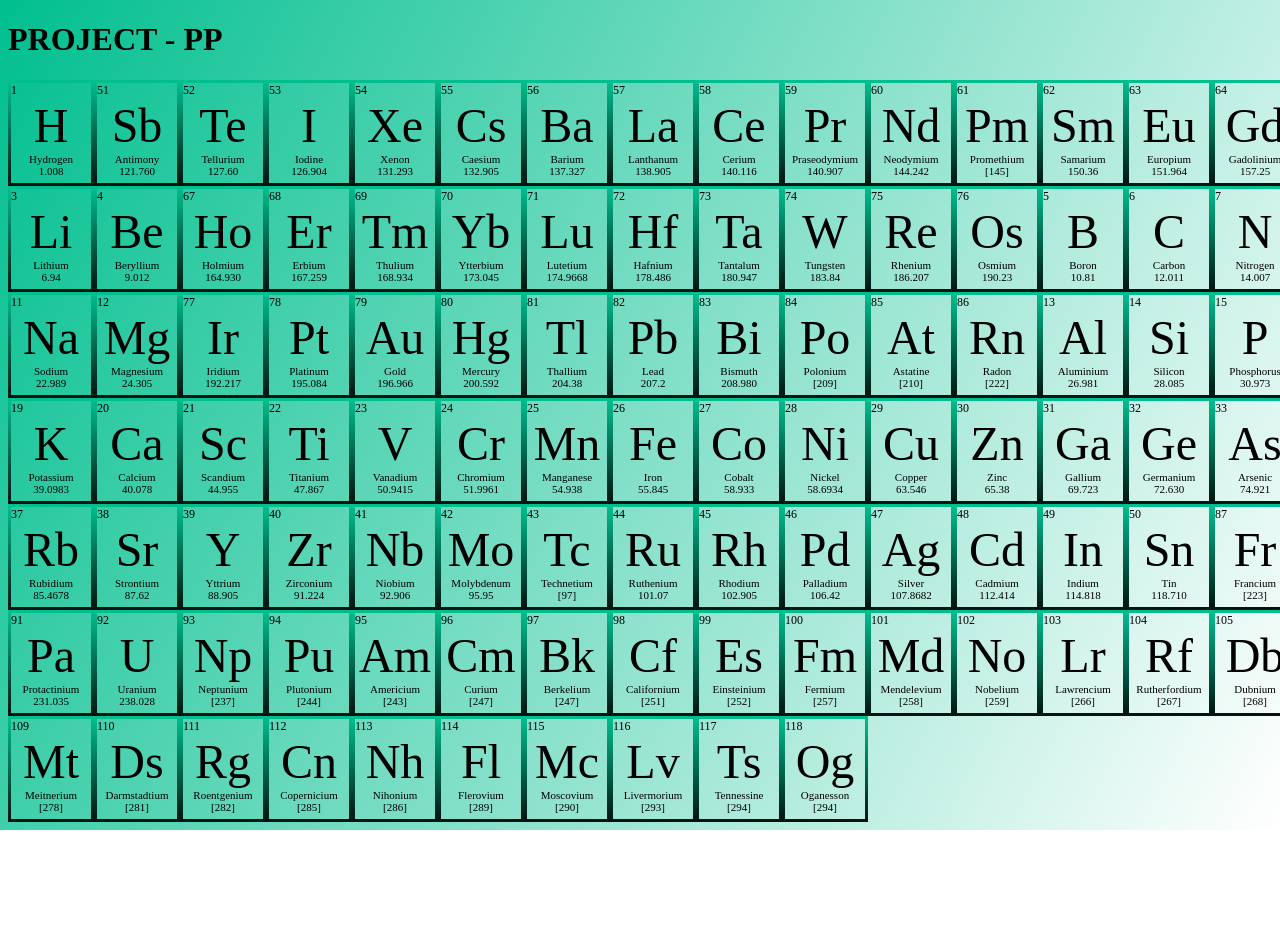
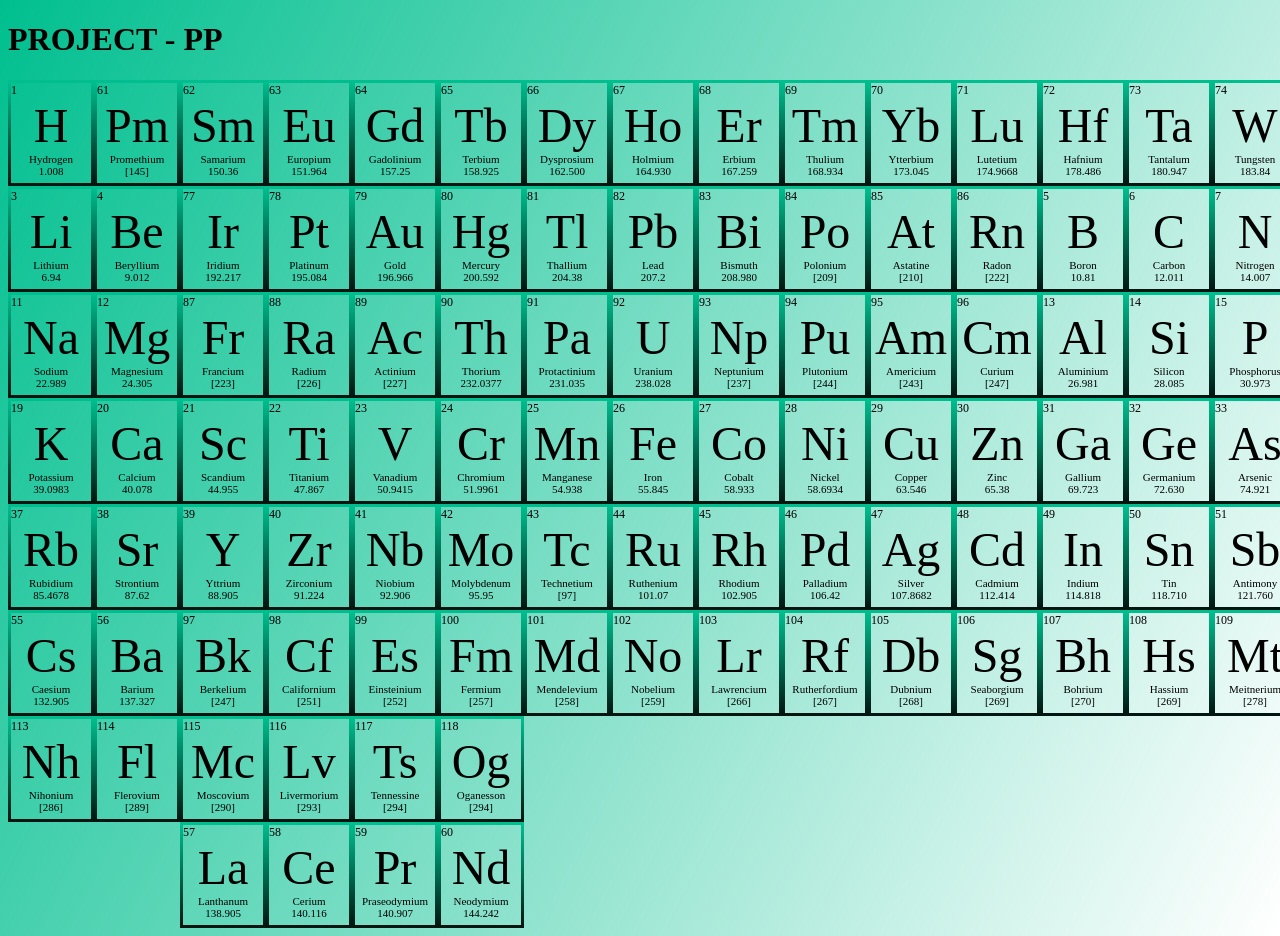
Before and after one commit to dumbeldore2/project_pp__DESKTOP_APP, a plain HTML site: page page1.html in a window 1280 px wide. Shown: the top 936 px of the page. Before the commit the page ends 830 px from the top, so only its background shows below. Drawn offline with Linux system fonts and the light colour scheme.

Commit message:
de 5de 10 elementen op hun plaats

```diff
--- a/page1.css
+++ b/page1.css
@@ -246,3 +246,45 @@ html {
     grid-column: 14;
     grid-row: 5;
 }
+
+/*dit zijn de 6de tien elementen */
+.grid_item51{
+    grid-column: 15;
+    grid-row: 5;
+}
+.grid_item52{
+    grid-column: 16;
+    grid-row: 5;
+}
+.grid_item53{
+    grid-column: 17;
+    grid-row: 5;
+}
+.grid_item54{
+    grid-column: 18;
+    grid-row: 5;
+}
+.grid_item55{
+    grid-column: 1;
+    grid-row: 6;
+}
+.grid_item56{
+    grid-column: 2;
+    grid-row: 6;
+}
+.grid_item57{
+    grid-column: 3;
+    grid-row: 9;
+}
+.grid_item58{
+    grid-column: 4;
+    grid-row: 9;
+}
+.grid_item59{
+    grid-column: 5;
+    grid-row: 9;
+}
+.grid_item60{
+    grid-column: 6;
+    grid-row: 9;
+}
--- a/page1.html
+++ b/page1.html
@@ -324,61 +324,61 @@
 
 
         <!--dit zijn de 5de 10-->
-        <article class="element_box">
+        <article class="element_box grid_item51">
             <p class="element_number">51</p>
             <p class="element_letter">Sb</p>
             <p class="element_name">Antimony</p>
             <p class="element_weight">121.760</p>
         </article>
-        <article class="element_box">
+        <article class="element_box grid_item52">
             <p class="element_number">52</p>
             <p class="element_letter">Te</p>
             <p class="element_name">Tellurium</p>
             <p class="element_weight">127.60</p>
         </article>
-        <article class="element_box">
+        <article class="element_box grid_item53">
             <p class="element_number">53</p>
             <p class="element_letter">I</p>
             <p class="element_name">Iodine</p>
             <p class="element_weight">126.904</p>
         </article>
-        <article class="element_box">
+        <article class="element_box grid_item54">
             <p class="element_number">54</p>
             <p class="element_letter">Xe</p>
             <p class="element_name">Xenon</p>
             <p class="element_weight">131.293</p>
         </article>
-        <article class="element_box">
+        <article class="element_box grid_item55">
             <p class="element_number">55</p>
             <p class="element_letter">Cs</p>
             <p class="element_name">Caesium</p>
             <p class="element_weight">132.905</p>
         </article>
-        <article class="element_box">
+        <article class="element_box grid_item56">
             <p class="element_number">56</p>
             <p class="element_letter">Ba</p>
             <p class="element_name">Barium</p>
             <p class="element_weight">137.327</p>
         </article>
-        <article class="element_box">
+        <article class="element_box grid_item57">
             <p class="element_number">57</p>
             <p class="element_letter">La</p>
             <p class="element_name">Lanthanum</p>
             <p class="element_weight">138.905</p>
         </article>
-        <article class="element_box">
+        <article class="element_box grid_item58">
             <p class="element_number">58</p>
             <p class="element_letter">Ce</p>
             <p class="element_name">Cerium</p>
             <p class="element_weight">140.116</p>
         </article>
-        <article class="element_box">
+        <article class="element_box grid_item59">
             <p class="element_number">59</p>
             <p class="element_letter">Pr</p>
             <p class="element_name">Praseodymium</p>
             <p class="element_weight">140.907</p>
         </article>
-        <article class="element_box">
+        <article class="element_box grid_item60">
             <p class="element_number">60</p>
             <p class="element_letter">Nd</p>
             <p class="element_name">Neodymium</p>
```
